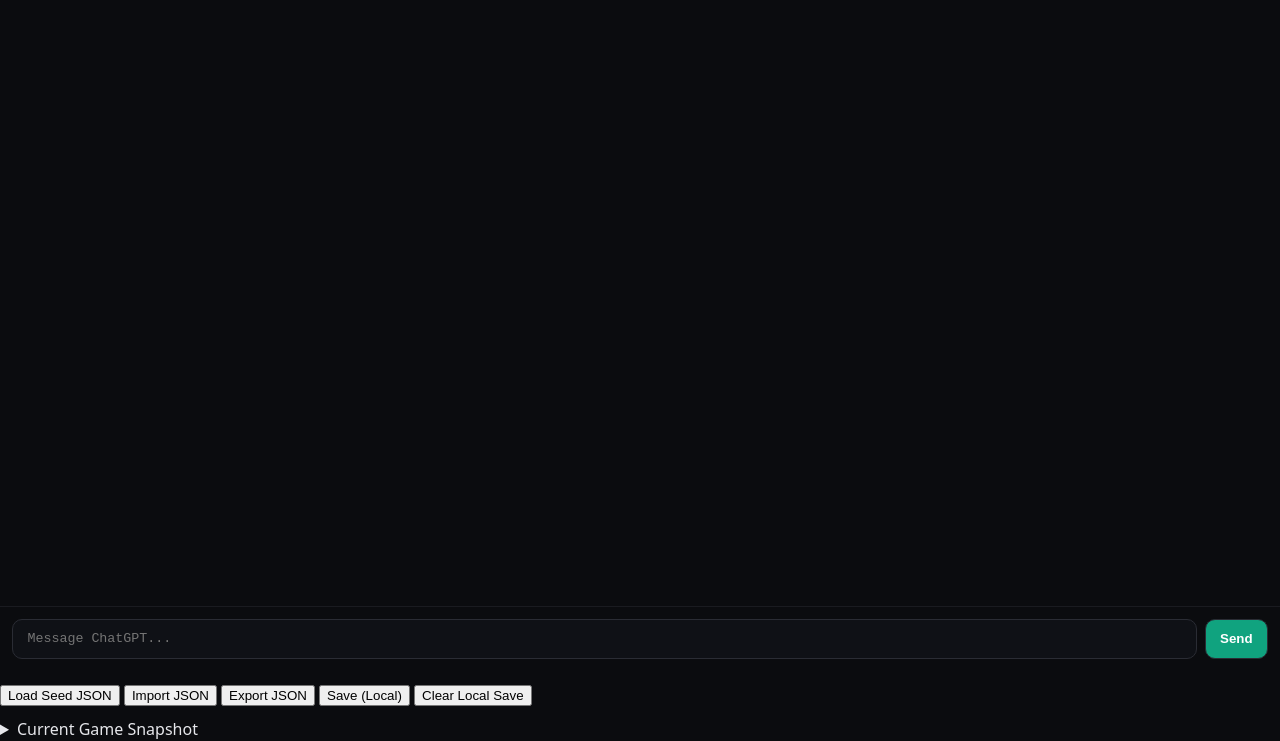
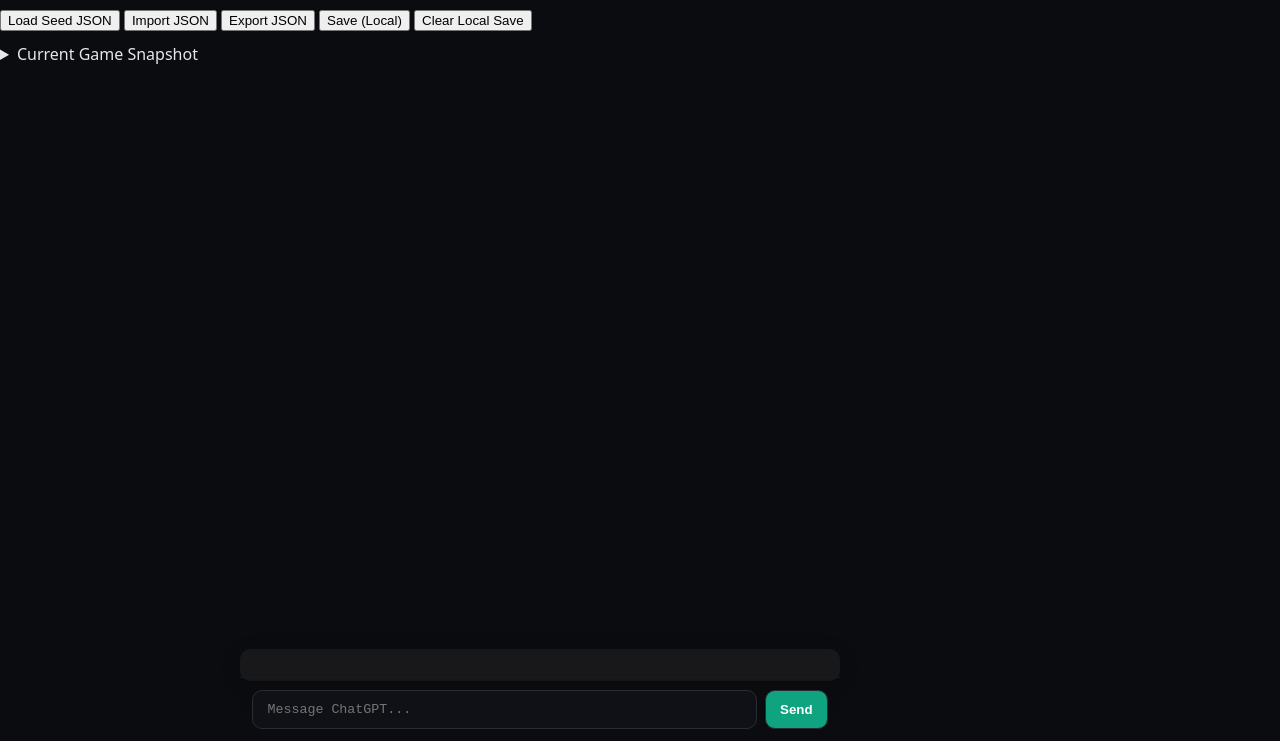
Before and after one commit to darencesenawat-lgtm/F1-Chaos, a plain HTML site: page index.html in a window 1280 px wide. Shown: the part 59-800 px from the top of the page. Drawn offline with Linux system fonts and the light colour scheme.

Commit message:
Update styles.css

```diff
--- a/styles.css
+++ b/styles.css
@@ -18,3 +18,31 @@ main#chat{ flex:1; overflow:auto; padding:1rem; display:flex; flex-direction:col
 #send{ padding:.6rem .9rem; border-radius:10px; border:1px solid #2a2c34; background:var(--accent); color:white; font-weight:600; cursor:pointer; }
 .thinking{ color:var(--muted); font-style:italic; }
 .time{ display:block; color:var(--muted); font-size:.75rem; margin-top:.4rem; }
+
+main#chat {
+  position: fixed;
+  left: 240px;
+  bottom: 60px; /* leave space for composer */
+  width: calc(100vw - 260px);
+  max-width: 600px;
+  z-index: 9999;
+  background: #18181b;
+  border-radius: 10px;
+  box-shadow: 0 4px 20px rgba(0,0,0,0.15);
+  padding: 16px;
+  overflow-y: auto;
+}
+
+.composer {
+  position: fixed;
+  left: 240px;
+  bottom: 0;
+  width: calc(100vw - 260px);
+  max-width: 600px;
+  z-index: 9999;
+  background: linear-gradient(0deg,#0b0c0f 0,#0b0c0fef 70%,#0b0c0f00);
+  border-top: 1px solid #1a1b20;
+  padding: .75rem;
+  display: flex;
+  gap: .5rem;
+}
```
